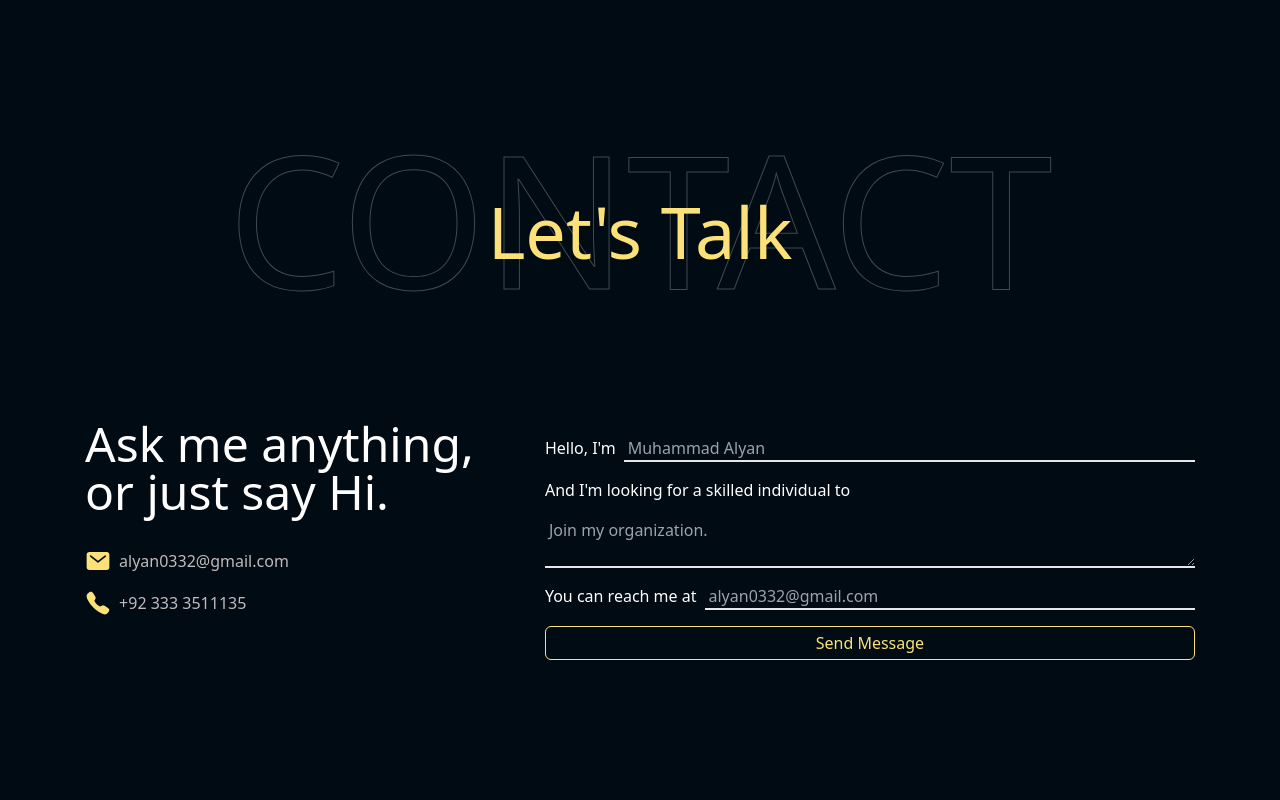
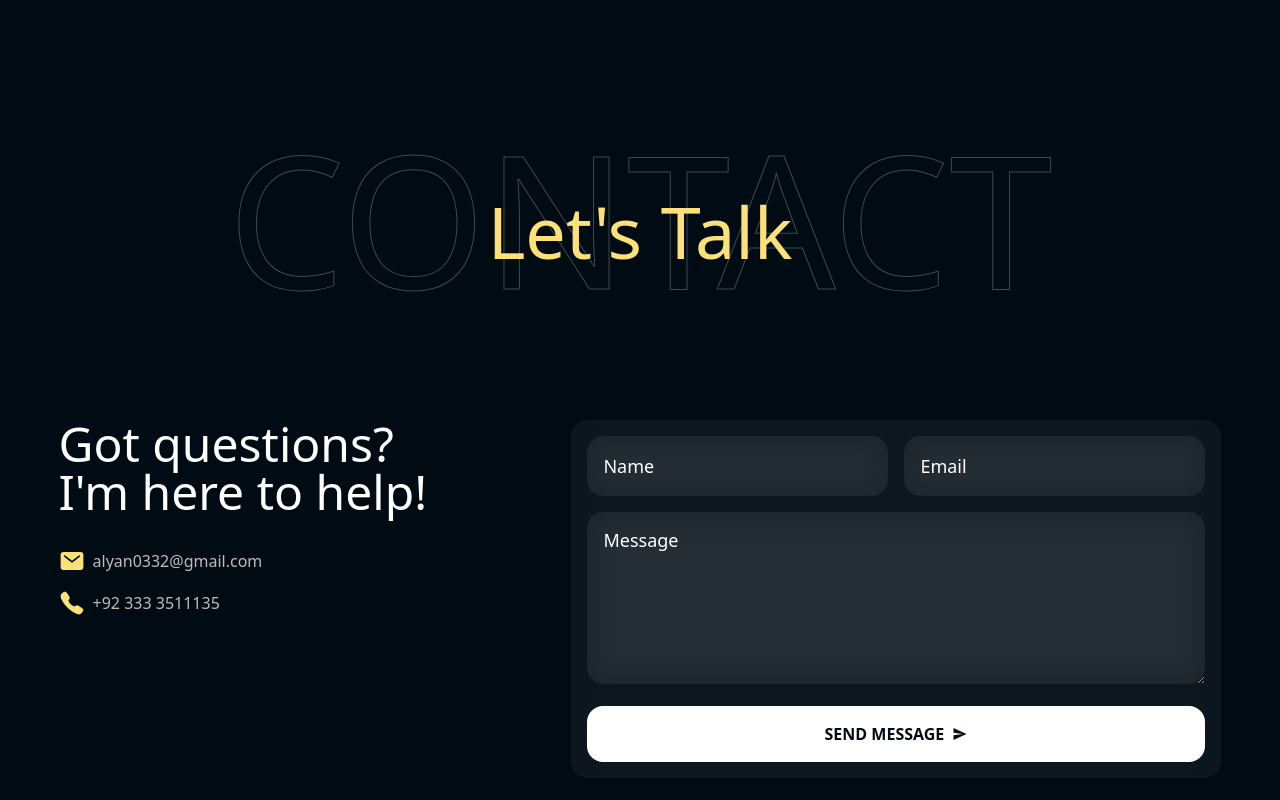
Before and after one commit to MuhammadAlyan1/portfolio, a Next.js app: page / in a window 1280 px wide. Shown: the part 1858-2658 px from the top of the page. Before the commit the page ends 2614 px from the top, so only its background shows below. Built offline with nearby package versions, Linux system fonts and the light colour scheme.

Commit message:
Add contact firn

```diff
--- a/src/app/_components/contact/index.tsx
+++ b/src/app/_components/contact/index.tsx
@@ -1,5 +1,6 @@
 import React from "react";
 import { IoMail, IoCall } from "react-icons/io5";
+import ContactForm from "./ContactForm";
 const Contact = () => {
   return (
     <section
@@ -12,10 +13,10 @@ const Contact = () => {
           Let's Talk
         </h1>
       </div>
-      <div className="mx-auto mt-16 flex w-fit flex-col items-start gap-4 lg:flex-row lg:gap-12">
+      <div className="mx-auto mt-16 flex w-full flex-col items-start gap-4 lg:flex-row lg:gap-12">
         <div className="mx-auto">
           <p className="mx-auto max-w-[15ch] text-center text-4xl md:text-5xl lg:text-start">
-            Ask me anything, or just say Hi.
+            Got questions? I'm here to help!
           </p>
           <div className="mx-auto my-4 flex w-fit flex-col gap-4 md:flex-row lg:mx-0 lg:mt-8 lg:flex-col">
             <a
@@ -34,49 +35,7 @@ const Contact = () => {
             </a>
           </div>
         </div>
-        <div className="w-[80vw] md:max-w-[650px]">
-          <form action="">
-            <div className="my-4 flex gap-2">
-              <label htmlFor="name" className="text-nowrap">
-                Hello, I'm
-              </label>
-              <input
-                type="text"
-                id="name"
-                placeholder="Muhammad Alyan"
-                required
-                className="w-full border-0 border-b-2 bg-primaryBackground px-1 text-accent outline-transparent focus-within:border-b-accent focus-within:outline-none focus:outline-transparent"
-              />
-            </div>
-            <div className="">
-              <label htmlFor="message">
-                And I'm looking for a skilled individual to
-              </label>
-              <textarea
-                rows={2}
-                id="message"
-                placeholder="Join my organization."
-                required
-                className="mt-4 block w-full border-0 border-b-2 bg-primaryBackground px-1 text-accent outline-transparent focus-within:border-b-accent focus-within:outline-none focus:outline-transparent"
-              />
-            </div>
-            <div className="mt-4 flex flex-wrap gap-2 sm:flex-nowrap">
-              <label htmlFor="email" className="text-nowrap">
-                You can reach me at
-              </label>
-              <input
-                type="email"
-                id="email"
-                placeholder="alyan0332@gmail.com"
-                required
-                className="w-full border-0 border-b-2 bg-primaryBackground px-1 text-accent outline-transparent focus-within:border-b-accent focus-within:outline-none focus:outline-transparent"
-              />
-            </div>
-            <button className="my-4 w-full rounded-md border border-accent px-2 py-1 text-accent transition-colors duration-200 ease-in-out hover:bg-accent hover:text-primaryBackground">
-              Send Message
-            </button>
-          </form>
-        </div>
+        <ContactForm />
       </div>
     </section>
   );
```
